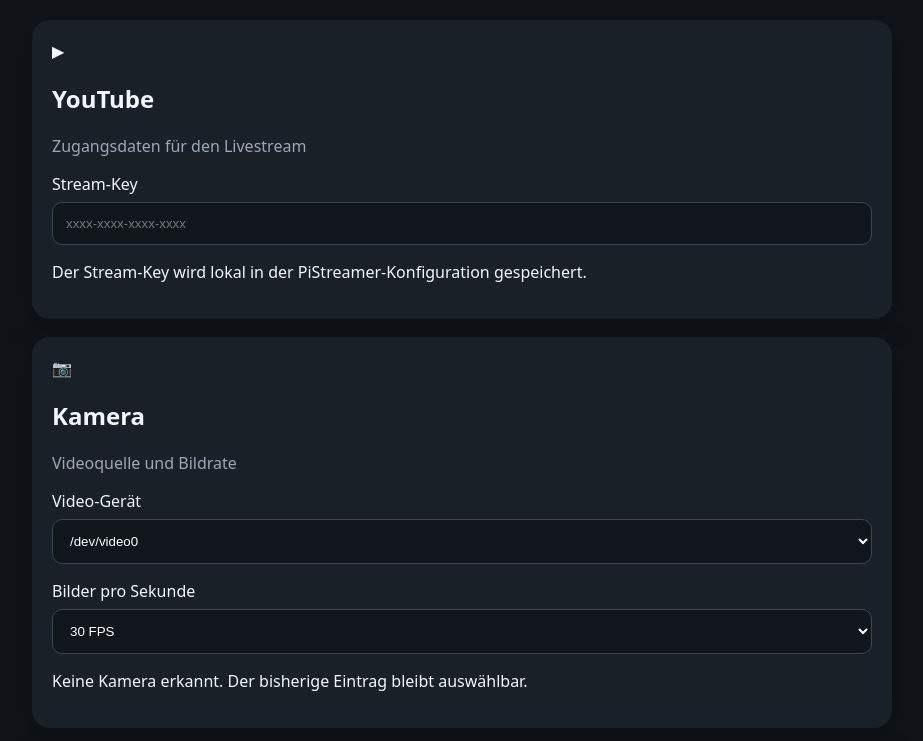
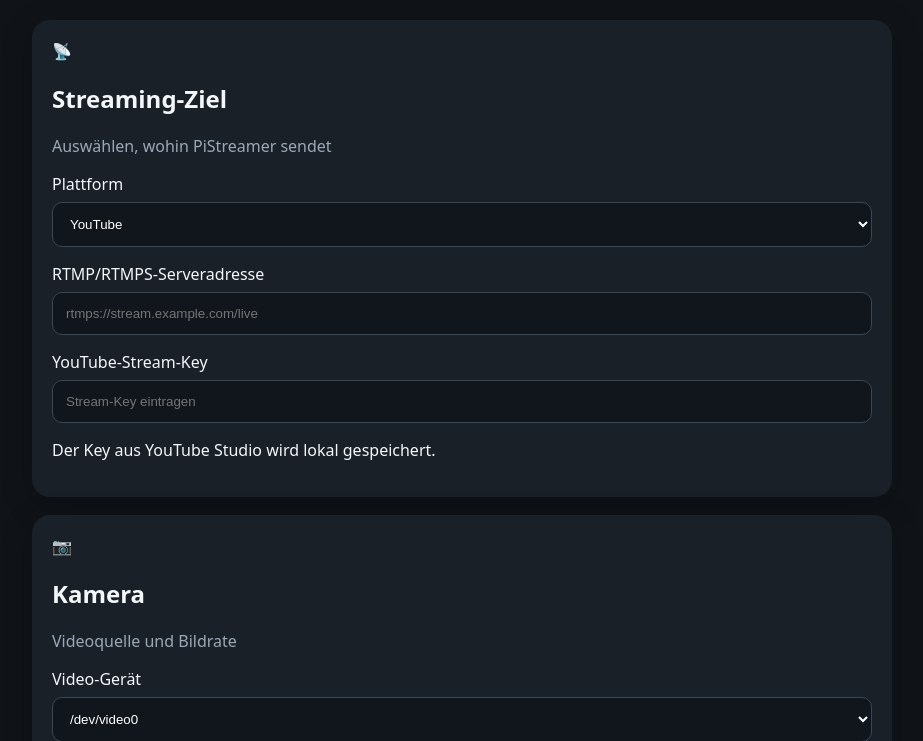
Before and after one commit to spliter90/PiStreamer, a Flask app: page /settings in a window 1280 px wide. Shown: the part 164-905 px from the top of the page, without its empty margins (178-1101 px from the left). Run offline with Flask 3, Linux system fonts and the light colour scheme; the visitor is signed in with stand-in values (Sample User, id 1); data that the repository does not hold is empty.

Commit message:
Add destination selector for YouTube Twitch and RTMP

```diff
--- a/pistreamer/templates/settings.html
+++ b/pistreamer/templates/settings.html
@@ -14,13 +14,26 @@
 
   <main>
     {% if message %}<div class="notice success">{{ message }}</div>{% endif %}
+    {% if error %}<div class="notice error">{{ error }}</div>{% endif %}
 
     <form method="post" class="settings-form">
       <section class="settings-grid">
         <article class="card option-card">
-          <div class="option-card__header"><div class="option-icon">▶</div><div><h2>YouTube</h2><p class="muted">Zugangsdaten für den Livestream</p></div></div>
-          <label>Stream-Key<input type="password" name="stream_key" value="{{ config.stream.stream_key }}" placeholder="xxxx-xxxx-xxxx-xxxx" autocomplete="off" required></label>
-          <p class="field-hint">Der Stream-Key wird lokal in der PiStreamer-Konfiguration gespeichert.</p>
+          <div class="option-card__header"><div class="option-icon">📡</div><div><h2>Streaming-Ziel</h2><p class="muted">Auswählen, wohin PiStreamer sendet</p></div></div>
+          <label>Plattform
+            <select name="platform" id="platform-select">
+              <option value="youtube" {% if config.stream.platform == 'youtube' %}selected{% endif %}>YouTube</option>
+              <option value="twitch" {% if config.stream.platform == 'twitch' %}selected{% endif %}>Twitch</option>
+              <option value="custom" {% if config.stream.platform == 'custom' %}selected{% endif %}>Benutzerdefiniertes RTMP/RTMPS</option>
+            </select>
+          </label>
+          <label id="custom-url-field">RTMP/RTMPS-Serveradresse
+            <input name="custom_url" value="{{ config.stream.custom_url }}" placeholder="rtmps://stream.example.com/live">
+          </label>
+          <label><span id="stream-key-label">Stream-Key</span>
+            <input type="password" name="stream_key" value="{{ config.stream.stream_key }}" placeholder="Stream-Key eintragen" autocomplete="off" required>
+          </label>
+          <p class="field-hint" id="platform-hint">Der Stream-Key wird ausschließlich lokal gespeichert.</p>
         </article>
 
         <article class="card option-card" id="video-card">
@@ -79,11 +92,22 @@
   </main>
 
   <script>
+    const platformSelect = document.getElementById("platform-select");
+    const customUrlField = document.getElementById("custom-url-field");
+    const streamKeyLabel = document.getElementById("stream-key-label");
+    const platformHint = document.getElementById("platform-hint");
     const videoSelect = document.getElementById("video-device");
     const audioSelect = document.getElementById("audio-device");
     const videoStatus = document.getElementById("video-status");
     const audioStatus = document.getElementById("audio-status");
     const refreshButton = document.getElementById("refresh-devices");
+
+    function updatePlatformFields() {
+      const platform = platformSelect.value;
+      customUrlField.hidden = platform !== "custom";
+      streamKeyLabel.textContent = platform === "youtube" ? "YouTube-Stream-Key" : platform === "twitch" ? "Twitch-Stream-Key" : "Stream-Key";
+      platformHint.textContent = platform === "youtube" ? "Der Key aus YouTube Studio wird lokal gespeichert." : platform === "twitch" ? "Der Primäre Stream-Schlüssel aus dem Twitch Creator Dashboard wird lokal gespeichert." : "Serveradresse und Stream-Key werden zu einem RTMP/RTMPS-Ziel zusammengesetzt.";
+    }
 
     function fillSelect(select, devices, fallback) {
       const current = select.dataset.current || select.value || fallback;
@@ -122,7 +146,9 @@
       }
     }
 
+    platformSelect.addEventListener("change", updatePlatformFields);
     refreshButton.addEventListener("click", loadDevices);
+    updatePlatformFields();
     loadDevices();
   </script>
 </body>
```
